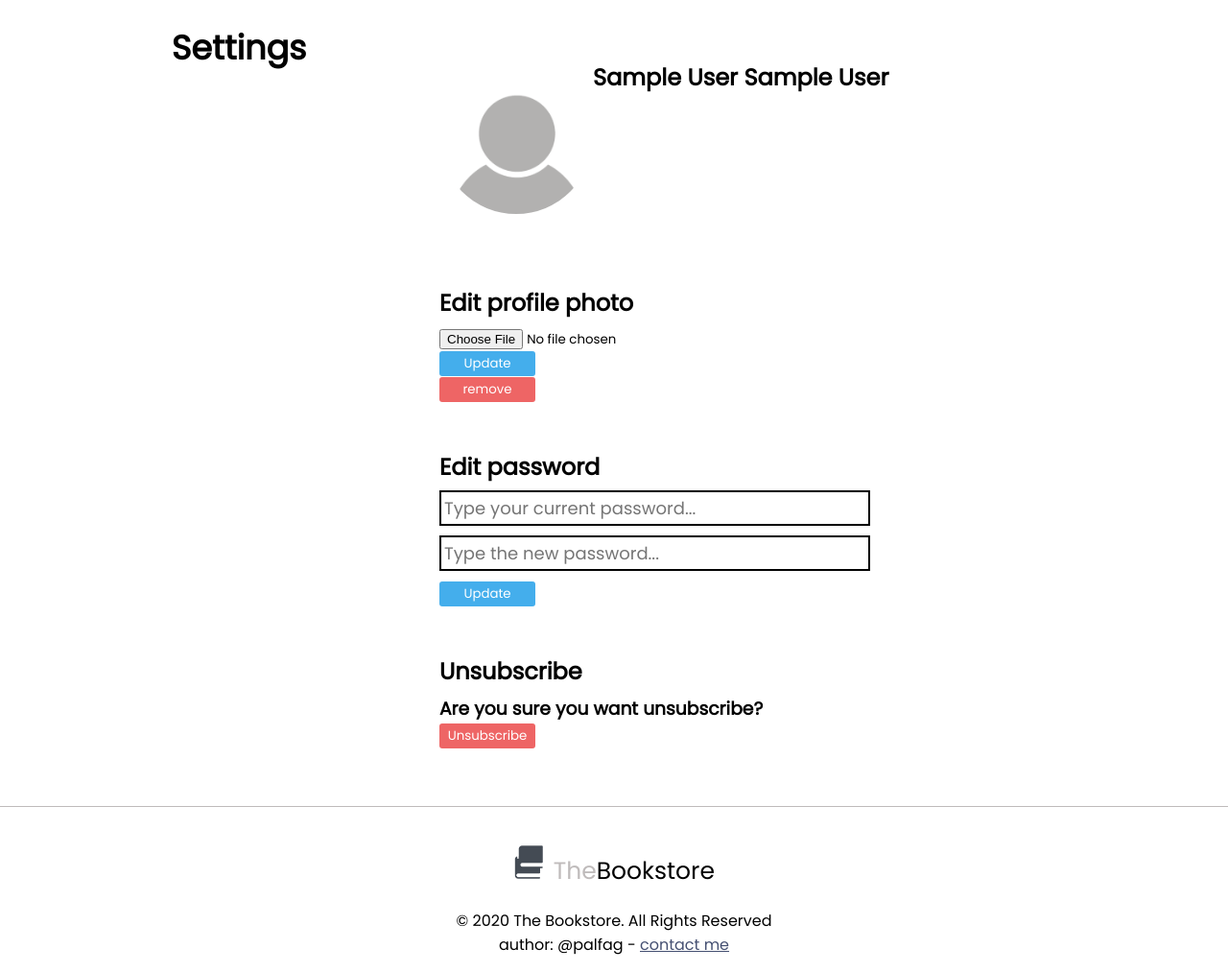
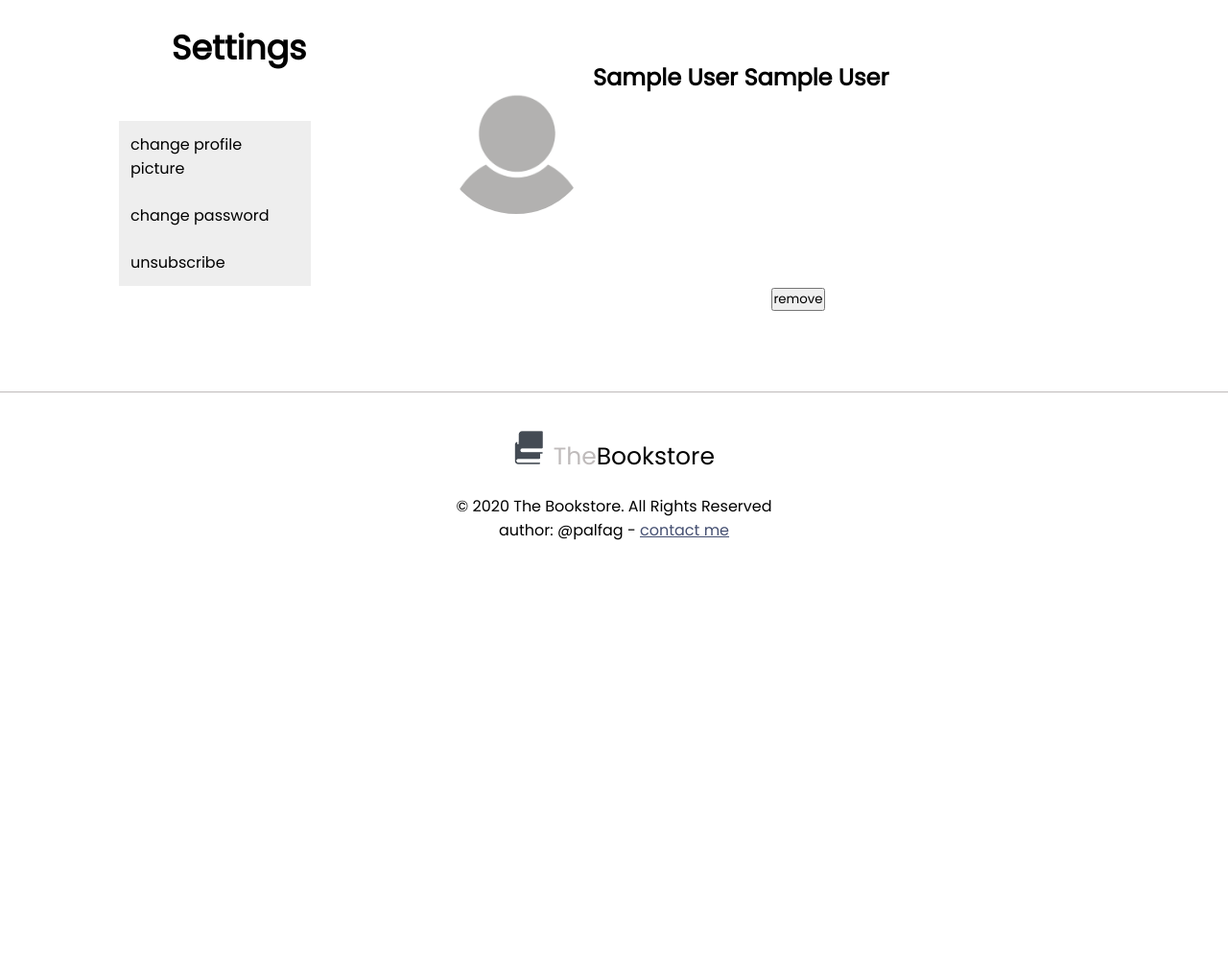
Before and after one commit to palfag/TheBookstore, a PHP site: page /php/settings.php in a window 1280 px wide. Shown: the part 47-1060 px from the top of the page at 96% size. After the commit the page ends 610 px from the top, so only its background shows below. Run offline with PHP 8.4, Linux system fonts and the light colour scheme; the visitor is signed in with stand-in values (Sample User, id 1).

Commit message:
settings need some work

```diff
--- a/css/settings.css
+++ b/css/settings.css
@@ -13,7 +13,6 @@
 
 h2{
     text-align: left;
-
     margin-bottom: 7px;
 }
 
@@ -21,7 +20,26 @@ h2{
     margin-bottom: 200px;
 }
 
+#photo-form div:first-child{
+    margin: 10px;
+}
+input[type="file"]{
+    display: none;
+}
 
+label{
+    /*
+    color: #ffffff;
+    background-color: #44aeec;
+    padding: 4px;
+    padding-left: 30px;
+    padding-right: 30px;
+    border: none;
+    border-radius: 3px;
+    margin-bottom: 5px;
+    justify-content: center;
+    font-size: 20px;*/
+}
 
 .column {
     float: left;
@@ -38,6 +56,7 @@ h2{
 }
 
 .right {
+    text-align: center;
     margin-top: 100px;
     width: 60%;
 }
@@ -54,8 +73,9 @@ h2{
 }
 
 .password{
-    width: 60%;
-    border:2px solid black;
+    width: 300px;
+    border:0.5px solid #BFBBBB;
+    border-radius: 3px;
     font-size: 18px;
     padding: 3px;
     background: transparent;
@@ -63,30 +83,51 @@ h2{
 }
 
 .submit{
-    background: #44aeec;
+    /*
+    background: #353A43;
     color: white;
     padding: 3px;
     border: none;
     width: 100px;
-    border-radius: 3px;
+    border-radius: 3px;*/
+}
+
+.vertical-menu {
+    margin-top: 50px;
+    margin-left: auto;
+    margin-right: auto;
+    margin-bottom: 100px;
+    width: 200px;
+    text-align: left;
+
+}
+
+.vertical-menu a {
+    background-color: #eee;
+    color: black;
+    display: block;
+    padding: 12px;
+    text-decoration: none;
 }
 
 #remove-photo{
+    /*
     background: #ee6565;
     color: white;
     padding: 3px;
     border: none;
     width: 100px;
-    border-radius: 3px;
+    border-radius: 3px;*/
 }
 
 #unsubscribe-button{
+    /*
     background: #ee6565;
     color: white;
     padding: 3px;
     border: none;
     width: 100px;
-    border-radius: 3px;
+    border-radius: 3px;*/
 }
 
 
@@ -113,5 +154,8 @@ h2{
         margin-left: 80px;
     }
 
+}
 
+.hidden{
+    display: none;
 }
--- a/javascript/settings.js
+++ b/javascript/settings.js
@@ -118,3 +118,9 @@ $(document).ready(function () {
 
     });
 });
+
+$(document).on('click','#picture',function (){
+    $("#photo-form").removeClass("hidden");
+    $("#password-form").addClass("hidden");
+    $("#unsubscribe-form").addClass("hidden");
+});
--- a/php/settings.php
+++ b/php/settings.php
@@ -34,6 +34,11 @@ $usr_data = retreive_usr_info($email);
         <div class="column left">
             <h1 id="settings-title">Settings</h1>
 
+            <div class="vertical-menu">
+                <div id="picture"><a href="#">change profile picture</a></div>
+                <a id="password" href="#">change password</a>
+                <a id="unsubscribe" href="#">unsubscribe</a>
+            </div>
         </div>
 
         <div class="column right">
@@ -50,10 +55,15 @@ $usr_data = retreive_usr_info($email);
                 <h2><?=$usr_data['name'] ?> <?= $usr_data['surname']?></h2>
             </div>
 
-            <h2>Edit profile photo</h2>
-            <div class="form-container">
-                <form id="photo-form" method="POST" enctype='multipart/form-data'>
+
+
+            <div class="form-container ">
+
+                <form id="photo-form" class="hidden" method="POST" enctype='multipart/form-data'>
+                    <h2>Change profile picture</h2>
+                    <hr>
                     <div>
+                        <label for="file">Choose a Photo</label>
                         <input type="file" id="file" name="file" accept="image/*" required>
                     </div>
                     <div>
@@ -61,13 +71,16 @@ $usr_data = retreive_usr_info($email);
                     </div>
                 </form>
                 <button id="remove-photo">remove</button>
+
                 <div id="ajax-photo-response"></div>
             </div>
 
 
-            <h2>Edit password</h2>
             <div class="form-container">
-                <form id="password-form" method="POST">
+
+                <form id="password-form" class="hidden" method="POST">
+                    <h2>Change password</h2>
+                    <hr>
                     <div>
                         <input class="password" id="old-password" type="password" name="old_password" placeholder="Type your current password..." required >
                     </div>
@@ -82,9 +95,10 @@ $usr_data = retreive_usr_info($email);
             </div>
 
 
-            <h2>Unsubscribe</h2>
-            <div class="form-container">
-                <form id="unsubscribe-form" method="POST">
+            <div class="form-container hidden">
+                <form id="unsubscribe-form" class="hidden" method="POST">
+                    <h2>Unsubscribe</h2>
+                    <hr>
                     <div>
                         <h3>Are you sure you want unsubscribe?</h3>
                     </div>
```
